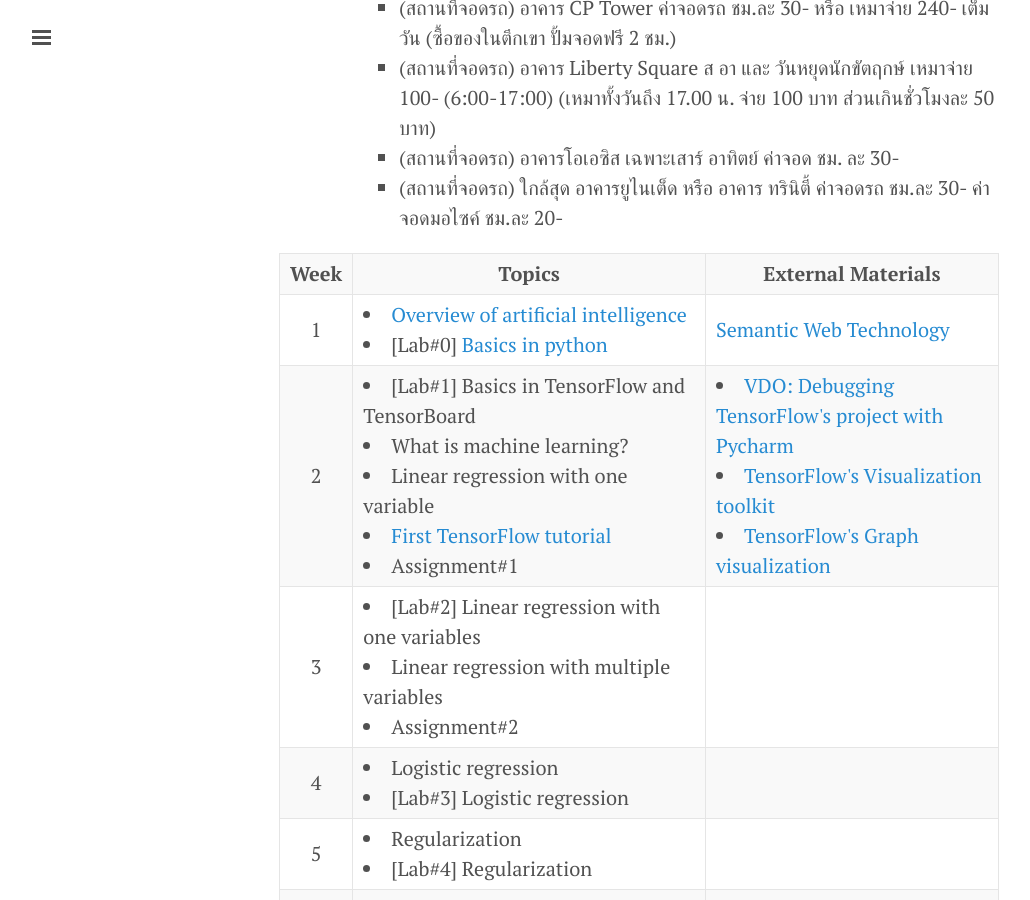
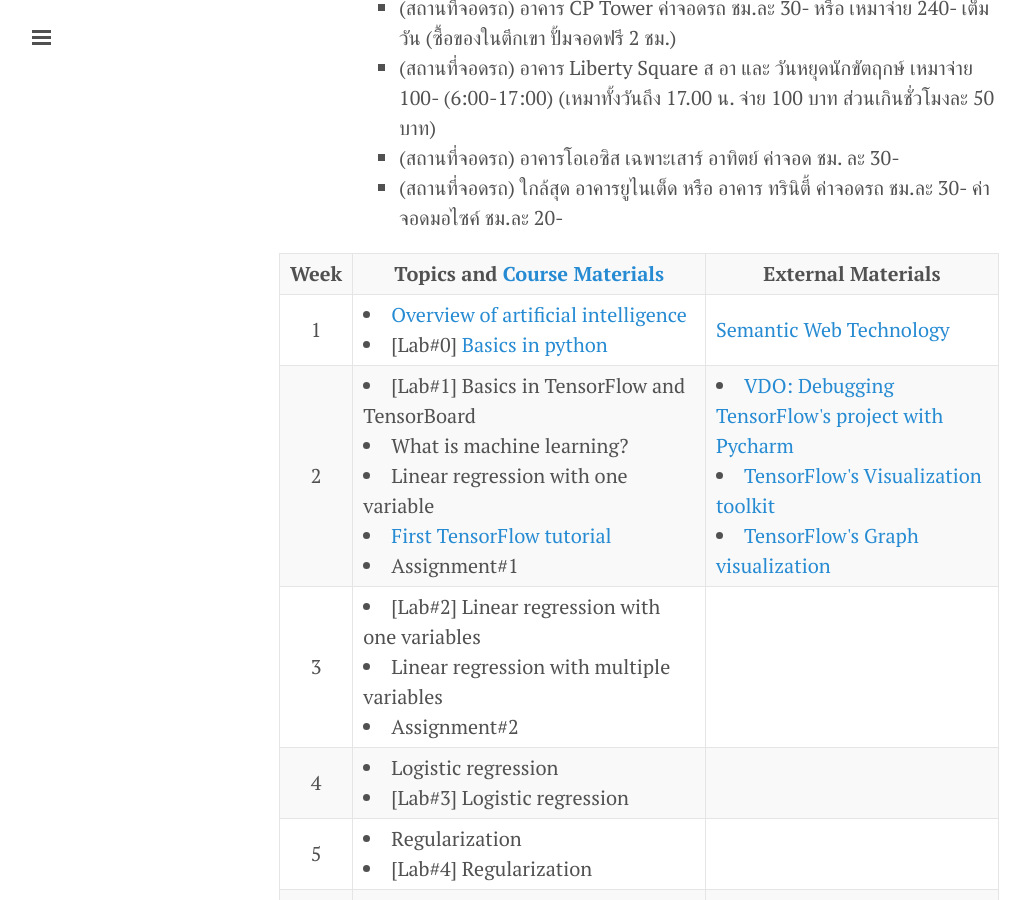
Before and after one commit to xlives/xlives.github.io, a Jekyll site: the page built from courses.markdown, in a window 1280 px wide and 900 px high, scrolled down 467 px. Shown: the whole window, without its empty margins (1-1031 px from the left). Built offline with Jekyll 4.4.1, drawn with Linux system fonts in a browser that asks for light colours.

Commit message:
Update courses.markdown

```diff
--- a/courses.markdown
+++ b/courses.markdown
@@ -21,7 +21,7 @@ Present
 <table align='center'>
   <tr>
     <th align='center'>Week</th>
-    <th>Topics</th>
+    <th>Topics and <a href='https://drive.google.com/drive/folders/1YDtmQ2CjlJQIz5BKoDglRrka9MpDRYcX?usp=sharing'>Course Materials</a></th>
     <th>External Materials</th>
   </tr>
   <tr>
```
